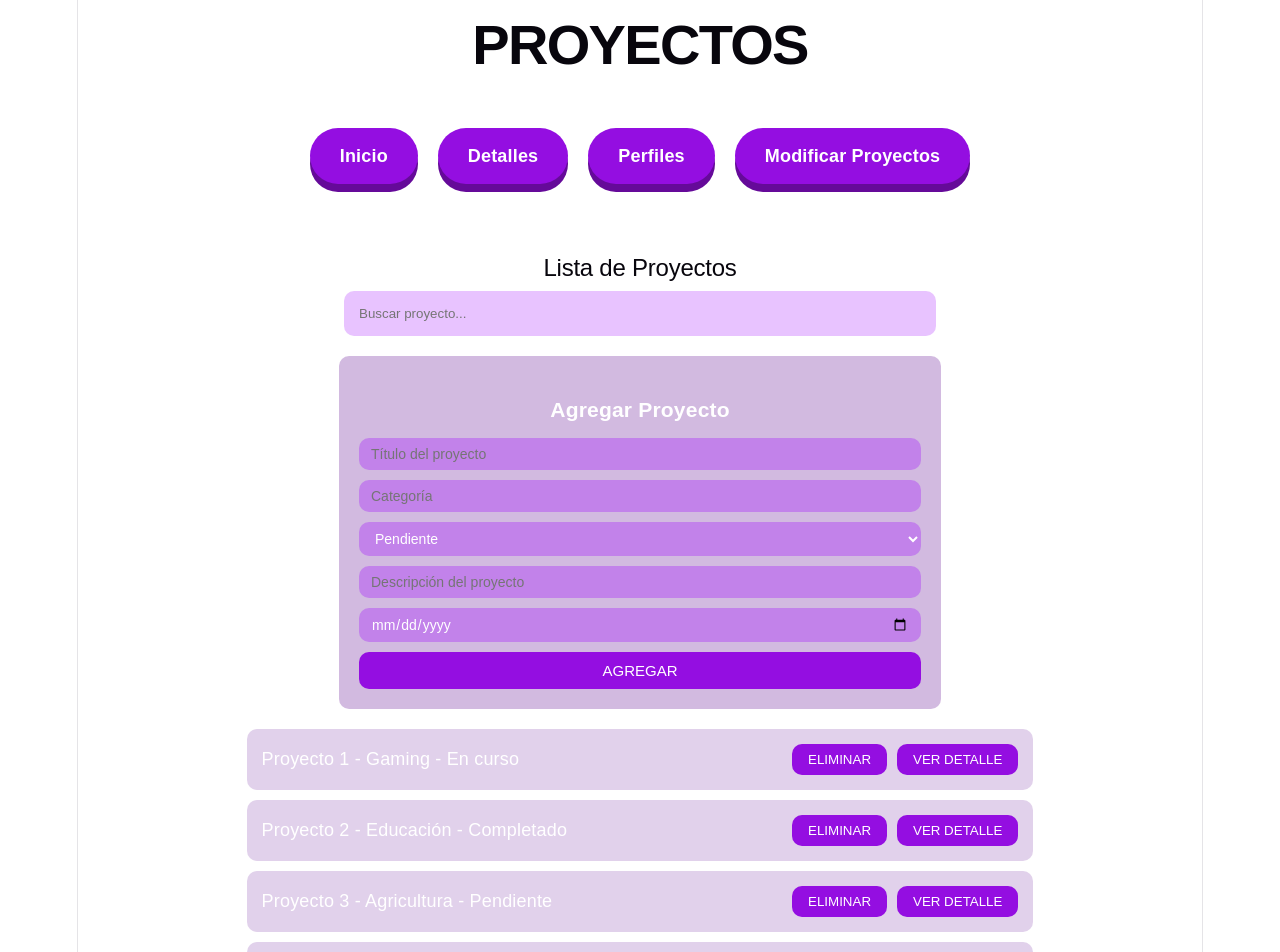
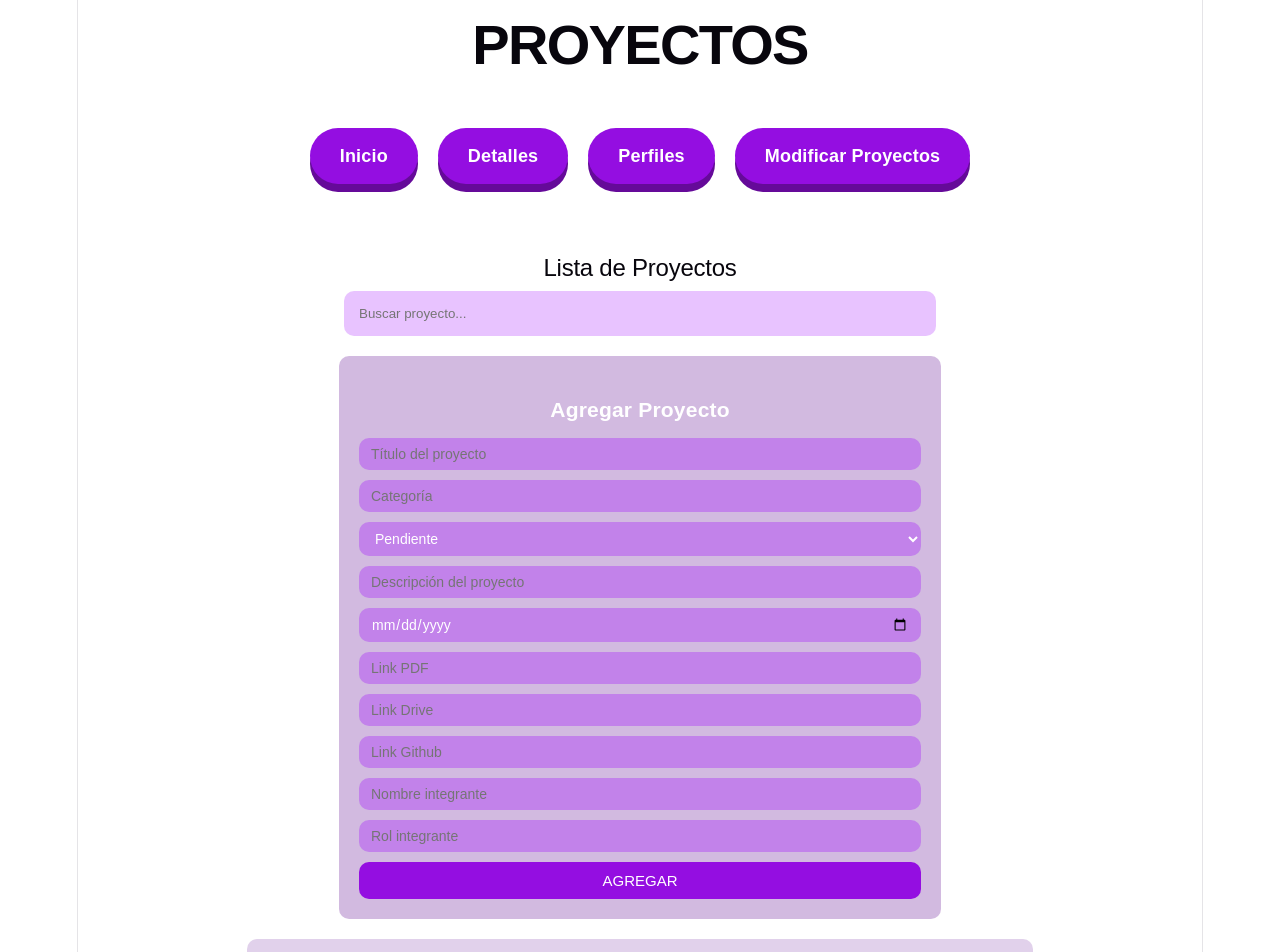
Before and after one commit to MateoMendietauwu69/pv_tp3_grupo4, a React (Vite) app: page / in a window 1280 px wide. Shown: the top 952 px of the page. Built offline with nearby package versions, Linux system fonts and the light colour scheme; a web font is replaced by a local one.

Commit message:
modificaciones al formulario -David Palacios

```diff
--- a/src/components/FormularioProyecto.jsx
+++ b/src/components/FormularioProyecto.jsx
@@ -9,6 +9,11 @@ function FormularioProyecto({ onAgregar }) {
     estado: "Pendiente",
     descripcion: "",
     fecha: "",
+    pdf: "",
+    drive: "",
+    github: "",
+    nombre: "",
+    rol: "",
   });
 
   const {
@@ -16,7 +21,12 @@ function FormularioProyecto({ onAgregar }) {
     categoria,
     estado,
     descripcion,
-    fecha
+    fecha,
+    pdf,
+    drive,
+    github,
+    nombre,
+    rol
   } = formulario;
 
   const handleChange = (e) => {
@@ -47,6 +57,18 @@ function FormularioProyecto({ onAgregar }) {
       estado,
       descripcion,
       fecha,
+
+      recursos: {
+        pdf,
+        drive,
+        github,
+      },
+
+      equipo: [{
+        nombre,
+        rol,
+      }]
+
     };
 
     onAgregar(nuevoProyecto);
@@ -57,6 +79,11 @@ function FormularioProyecto({ onAgregar }) {
       estado: "Pendiente",
       descripcion: "",
       fecha: "",
+      pdf: "",
+      drive: "",
+      github: "",
+      nombre: "",
+      rol: "",
     });
   };
 
@@ -118,6 +145,46 @@ function FormularioProyecto({ onAgregar }) {
           onChange={handleChange}
         />
 
+        <input
+          type="text"
+          name="pdf"
+          placeholder="Link PDF"
+          value={pdf}
+          onChange={handleChange}
+        />
+
+        <input
+          type="text"
+          name="drive"
+          placeholder="Link Drive"
+          value={drive}
+          onChange={handleChange}
+        />
+
+        <input
+          type="text"
+          name="github"
+          placeholder="Link Github"
+          value={github}
+          onChange={handleChange}
+        />
+
+        <input
+          type="text"
+          name="nombre"
+          placeholder="Nombre integrante"
+          value={nombre}
+          onChange={handleChange}
+        />
+
+        <input
+          type="text"
+          name="rol"
+          placeholder="Rol integrante"
+          value={rol}
+          onChange={handleChange}
+        />
+
         <button type="submit">
           Agregar
         </button>
```
